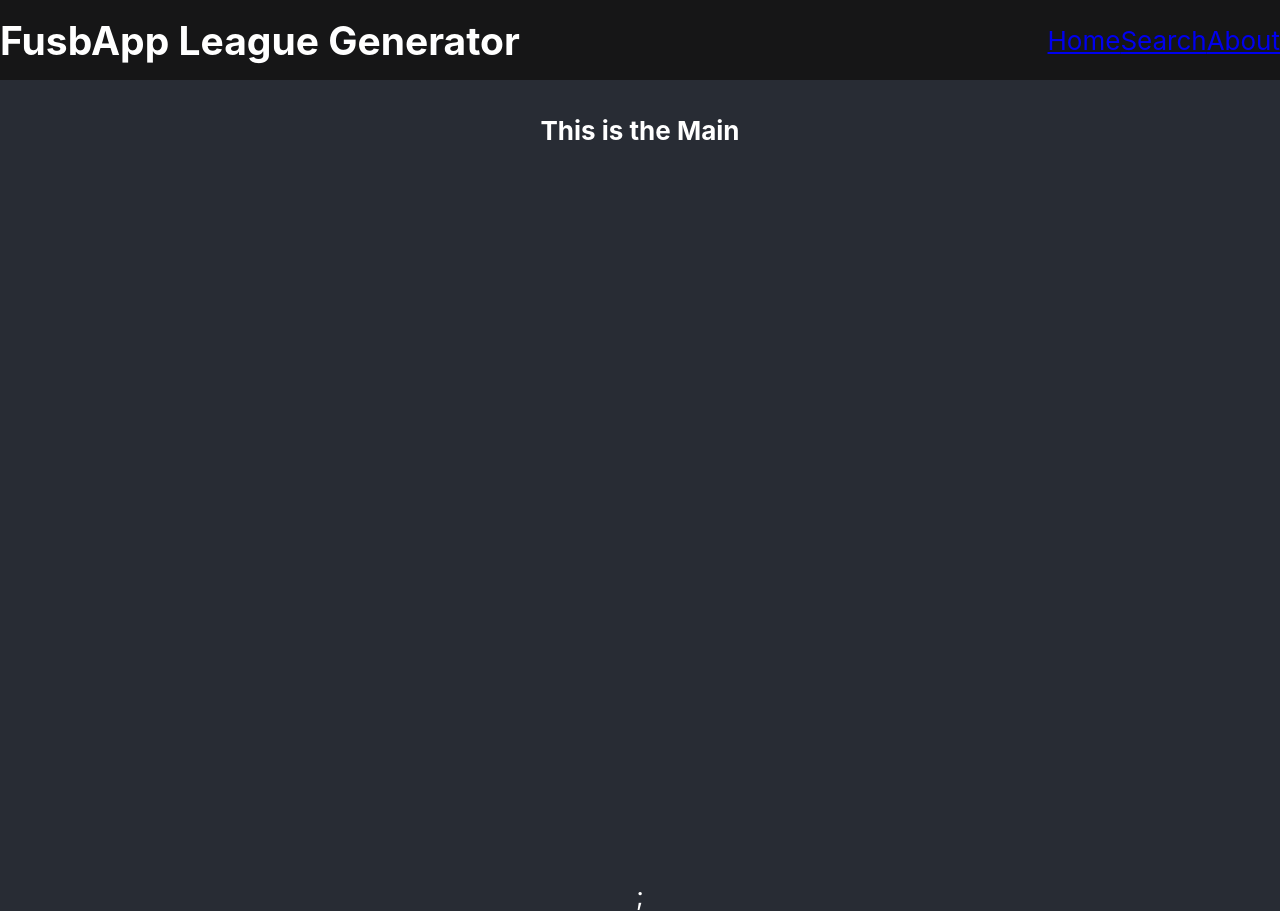
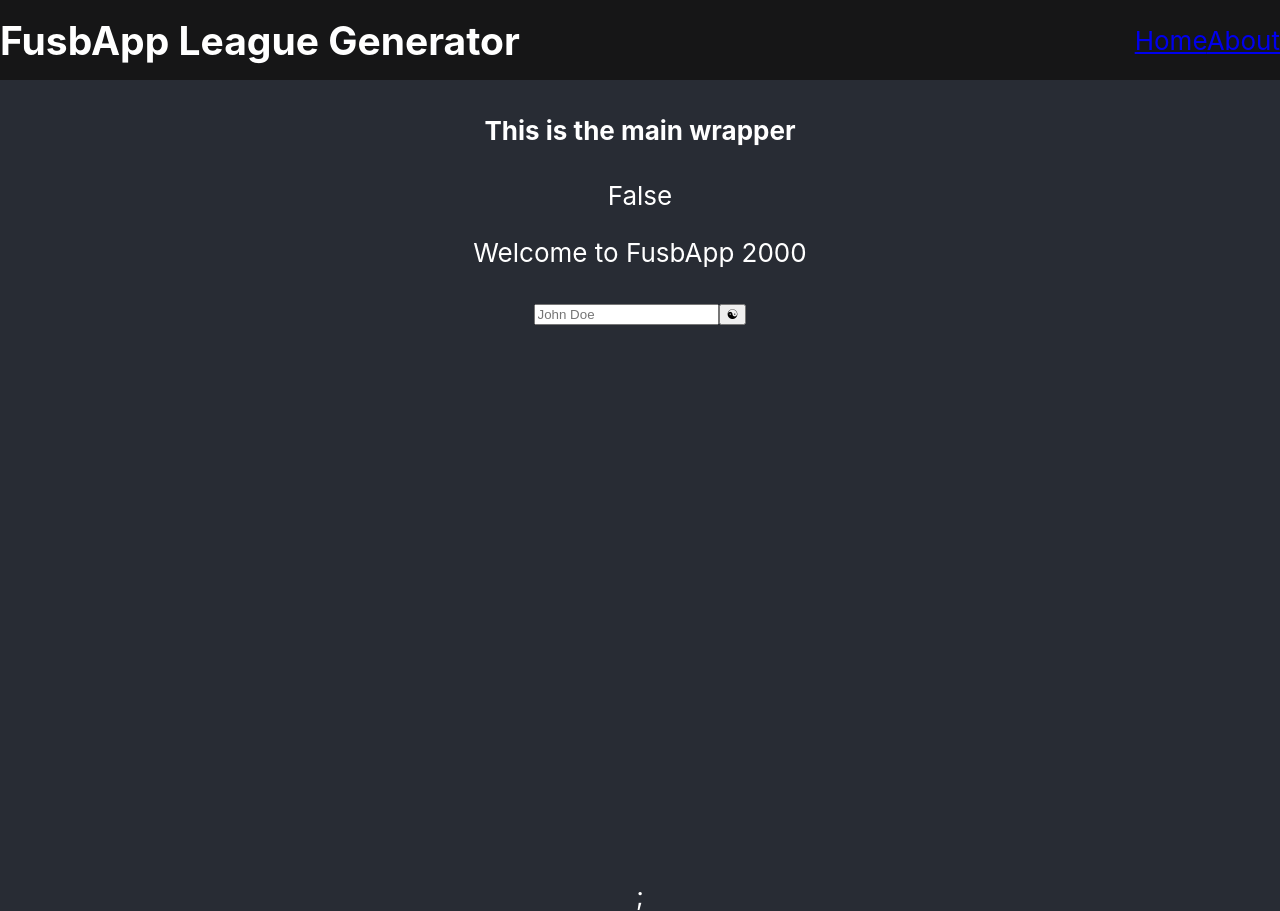
Before and after one commit to tpku/leaguegenerator, a React (Create React App) app: page / in a window 1280 px wide. Built offline with nearby package versions, Linux system fonts and the light colour scheme; no server answers.

Commit message:
Added Pages
Added pages:
Home, About, Search.
Added routing
Added redirect and "validation" to be able to see and use the search page.

```diff
--- a/src/App.jsx
+++ b/src/App.jsx
@@ -1,25 +1,33 @@
 import "./App.css";
-import { BrowserRouter, Routes, Link, Route } from "react-router-dom";
-
+import { useState } from "react";
+import { BrowserRouter, Routes, Route, Navigate } from "react-router-dom";
+/* Pages */
+import Home from "./pages/Home";
+import Search from "./pages/Search";
+import About from "./pages/About";
+/* Components */
 import MainWrapper from "./components/MainWrapper";
 import Nav from "./components/Nav";
 
 function App() {
+    const [sendKey, setSendKey] = useState("");
+    const [validate, setValidate] = useState(false);
+
+    // useEffect(() => {}, [validate]);
+
     return (
         <BrowserRouter>
             <div className="App">
-                <Nav title="FusbApp League Generator">
-                    <Link to="/">Home</Link>
-                    <Link to="/search">Search</Link>
-                    <Link to="/about">About</Link>
-                </Nav>
+                <Nav title="FusbApp League Generator" validate={validate} />
                 <MainWrapper>
-                    <h4>This is the Main</h4>
+                    <h4>This is the main wrapper</h4>
+                    {validate ? <p>True</p> : <p>False</p>}
                     <Routes>
                         {/* <Route path="/" element={<Login token={token} setToken={setToken} hide={true} />} />
                         <Route path="/search" element={<Search token={token} />} /> */}
-                        <Route path="/" />
-                        <Route path="/search" />
+                        <Route path="/" element={<Home setValidate={setValidate} setSendKey={setSendKey} exact />} />
+                        <Route path="/search" element={validate ? <Search sendKey={sendKey} /> : <Navigate to="/" replace />} />
+                        <Route path="/about" element={<About />} />
                     </Routes>
                 </MainWrapper>
             </div>
--- a/src/components/Nav/Nav.jsx
+++ b/src/components/Nav/Nav.jsx
@@ -1,4 +1,5 @@
 import styled from "styled-components";
+import { Link } from "react-router-dom";
 
 const StyledNav = styled.nav`
     width: 100%;
@@ -10,13 +11,17 @@ const StyledNav = styled.nav`
 `;
 
 const Nav = (props) => {
-    const { title, children } = props;
+    const { title, validate, children } = props;
     return (
         <StyledNav>
             <div>
                 <h1>{title}</h1>
             </div>
-            <div>{children}</div>
+            <div>
+                <Link to="/">Home</Link>
+                {!validate ? <></> : <Link to="/search">Search</Link>}
+                <Link to="/about">About</Link>
+            </div>
         </StyledNav>
     );
 };
--- /dev/null
+++ b/src/pages/About.jsx
@@ -0,0 +1,9 @@
+const About = () => {
+    return (
+        <>
+            <p>About</p>
+        </>
+    );
+};
+
+export default About;
--- /dev/null
+++ b/src/pages/Home.jsx
@@ -0,0 +1,48 @@
+import { useEffect, useState } from "react";
+
+const Home = (props) => {
+    const { children, setSendKey, setValidate } = props;
+    const api_key = process.env.REACT_APP_API_KEY;
+
+    const [visitor, setVisitor] = useState("");
+    const [placeHolder, setPlaceHolder] = useState("John Doe");
+    const [validated, setValidated] = useState(false);
+
+    const validateVisitor = (e) => {
+        e.preventDefault();
+        const tester = document.querySelector(".tester");
+        function onlyLettersAndNumbers(input) {
+            return /^[A-Za-z]*$/.test(input);
+        }
+
+        const checkedVisitor = onlyLettersAndNumbers(visitor);
+        if (visitor.length > 0 && checkedVisitor) {
+            console.log("Welcome " + visitor.charAt(0).toUpperCase() + visitor.slice(1));
+            // setSendKey(api_key);
+            setValidated(true);
+        }
+
+        setPlaceHolder("Woah! Wacha name?");
+        tester.style.borderColor = "red";
+    };
+    useEffect(() => {
+        if (validated) {
+            setValidate(validated);
+        }
+        console.log(validated);
+    }, [validated]);
+
+    return (
+        <>
+            <p>Welcome to FusbApp 2000</p>
+            {/* <p>{api_key}</p> */}
+            <form onSubmit={validateVisitor}>
+                <input className="tester" placeholder={placeHolder} type="text" value={visitor} onChange={(e) => setVisitor(e.target.value.trim())} />
+                <button type="submit">☯︎</button>
+            </form>
+            {children}
+        </>
+    );
+};
+
+export default Home;
--- /dev/null
+++ b/src/pages/Search.jsx
@@ -0,0 +1,10 @@
+const Search = (props) => {
+    const { sendKey } = props;
+    return (
+        <>
+            <p>Search</p>
+        </>
+    );
+};
+
+export default Search;
```
